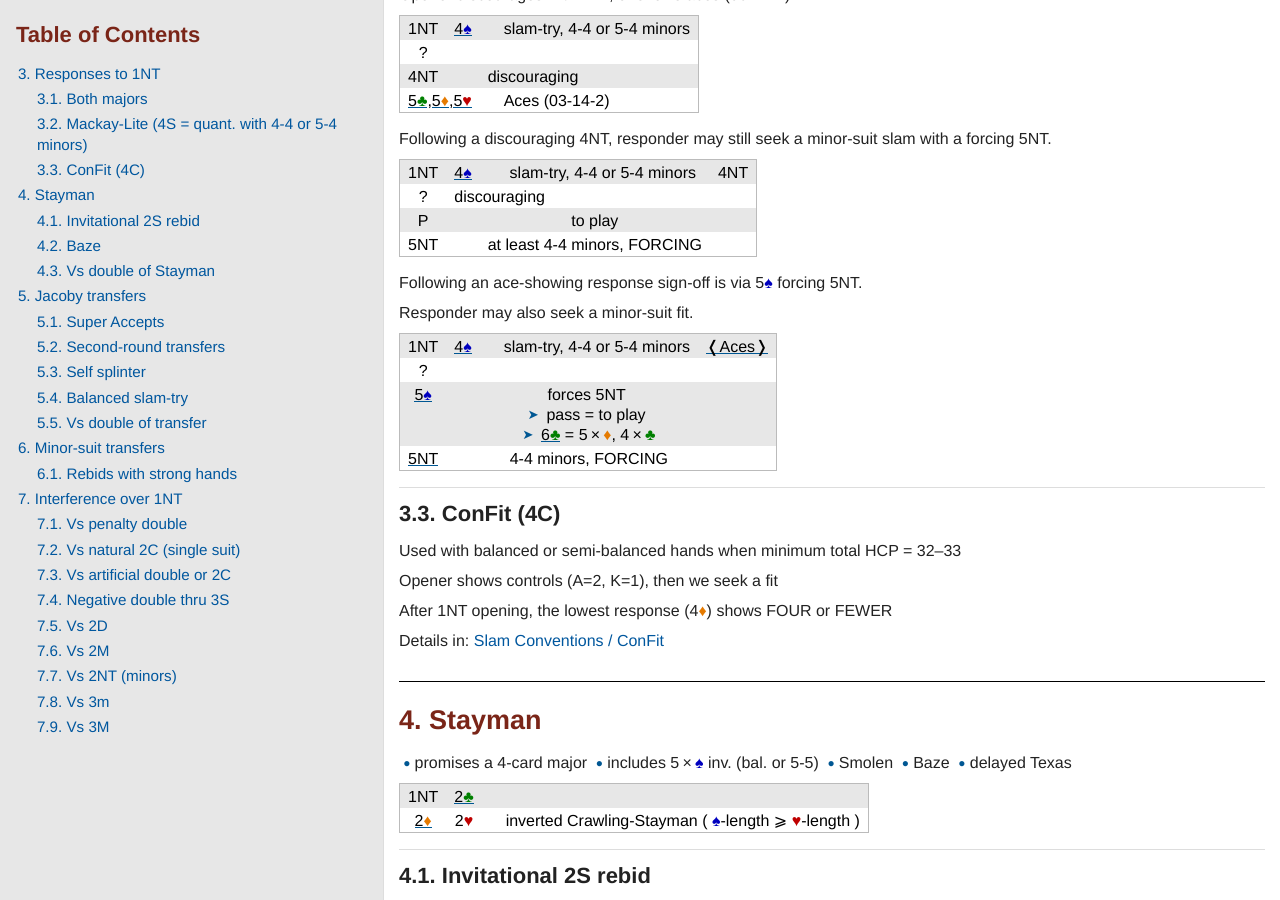
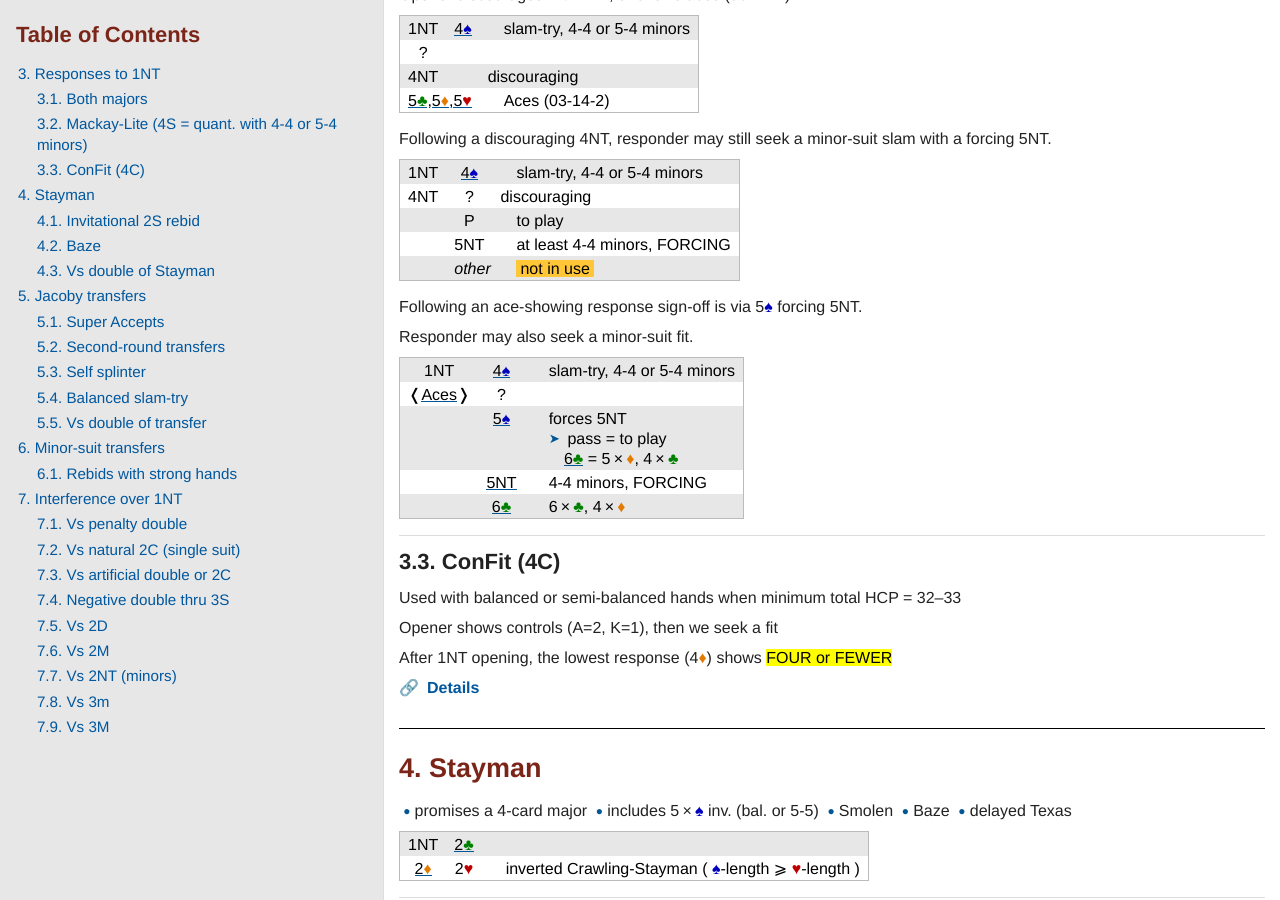
Before and after one commit to kjraywood/kjraywood.github.io, a Jekyll site: the page rbsys/one-notrump.html, which Jekyll copies as it is, in a window 1280 px wide and 900 px high, scrolled down 1262 px. Built offline with Jekyll 4.4.1, drawn with Linux system fonts in a browser that asks for light colours.

Commit message:
fix tables in 1N-4S

```diff
--- a/rbsys/one-notrump.html
+++ b/rbsys/one-notrump.html
@@ -281,25 +281,30 @@ slam with a forcing 5NT.</p>
 <tr>
 <td class="tableblock halign-center valign-top"><p class="tableblock">1NT</p></td>
 <td class="tableblock halign-center valign-top"><p class="tableblock"><span class="alert">4<span class="cardsuit blue">&#x2660;&#xFE0E;</span></span></p></td>
-<td class="tableblock halign-center valign-top"><p class="tableblock">&emsp;slam-try, 4-4 or 5-4 minors</p></td>
-<td class="tableblock halign-left valign-top"><p class="tableblock">4NT</p></td>
-</tr>
-<tr>
+<td class="tableblock halign-center valign-top"></td>
+<td class="tableblock halign-left valign-top"><p class="tableblock">slam-try, 4-4 or 5-4 minors</p></td>
+</tr>
+<tr>
+<td class="tableblock halign-center valign-top"><p class="tableblock">4NT</p></td>
 <td class="tableblock halign-center valign-top"><p class="tableblock">?</p></td>
 <td class="tableblock halign-left valign-top" colspan="2"><p class="tableblock">discouraging</p></td>
-<td class="tableblock halign-center valign-top"></td>
-</tr>
-<tr>
+</tr>
+<tr>
+<td class="tableblock halign-center valign-top"></td>
 <td class="tableblock halign-center valign-top"><p class="tableblock">P</p></td>
 <td class="tableblock halign-center valign-top"></td>
-<td class="tableblock halign-center valign-top"><p class="tableblock">to play</p></td>
-<td class="tableblock halign-left valign-top"></td>
-</tr>
-<tr>
+<td class="tableblock halign-left valign-top"><p class="tableblock">to play</p></td>
+</tr>
+<tr>
+<td class="tableblock halign-center valign-top"></td>
 <td class="tableblock halign-center valign-top"><p class="tableblock">5NT</p></td>
 <td class="tableblock halign-center valign-top"></td>
-<td class="tableblock halign-center valign-top"><p class="tableblock">at least 4-4 minors, FORCING</p></td>
-<td class="tableblock halign-left valign-top"></td>
+<td class="tableblock halign-left valign-top"><p class="tableblock">at least 4-4 minors, FORCING</p></td>
+</tr>
+<tr>
+<td class="tableblock halign-center valign-top"></td>
+<td class="tableblock halign-left valign-top" colspan="2"><p class="tableblock"><em>other</em></p></td>
+<td class="tableblock halign-left valign-top"><p class="tableblock"><span class="orange-bg">not in use</span></p></td>
 </tr>
 </tbody>
 </table>
@@ -320,28 +325,34 @@ slam with a forcing 5NT.</p>
 <tr>
 <td class="tableblock halign-center valign-top"><p class="tableblock">1NT</p></td>
 <td class="tableblock halign-center valign-top"><p class="tableblock"><span class="alert">4<span class="cardsuit blue">&#x2660;&#xFE0E;</span></span></p></td>
-<td class="tableblock halign-center valign-top"><p class="tableblock">&emsp;slam-try, 4-4 or 5-4 minors</p></td>
-<td class="tableblock halign-left valign-top"><p class="tableblock"><span class="alert">&#x276c;Aces&#x276d;</span></p></td>
-</tr>
-<tr>
-<td class="tableblock halign-center valign-top"><p class="tableblock">?</p></td>
-<td class="tableblock halign-center valign-top"></td>
-<td class="tableblock halign-center valign-top"></td>
-<td class="tableblock halign-left valign-top"></td>
-</tr>
-<tr>
+<td class="tableblock halign-center valign-top"></td>
+<td class="tableblock halign-left valign-top"><p class="tableblock">slam-try, 4-4 or 5-4 minors</p></td>
+</tr>
+<tr>
+<td class="tableblock halign-center valign-top"><p class="tableblock">&#x276c;<span class="alert">Aces</span>&#x276d;</p></td>
+<td class="tableblock halign-center valign-top"><p class="tableblock">?</p></td>
+<td class="tableblock halign-center valign-top"></td>
+<td class="tableblock halign-left valign-top"></td>
+</tr>
+<tr>
+<td class="tableblock halign-center valign-top"></td>
 <td class="tableblock halign-center valign-top"><p class="tableblock"><span class="alert">5<span class="cardsuit blue">&#x2660;&#xFE0E;</span></span></p></td>
 <td class="tableblock halign-center valign-top"></td>
-<td class="tableblock halign-center valign-top"><p class="tableblock">forces 5NT&#160;<br>
-<span class="nobr"><span class="mildblue small higher">&#x27a4;</span>&thinsp; pass = to play</span>&#160;<br>
-<span class="nobr"><span class="mildblue small higher">&#x27a4;</span>&thinsp; <span class="alert">6<span class="cardsuit green">&#x2663;&#xFE0E;</span></span> = 5&thinsp;&times;&thinsp;<span class="cardsuit orange">&#x2666;&#xFE0E;</span>, 4&thinsp;&times;&thinsp;<span class="cardsuit green">&#x2663;&#xFE0E;</span></span></p></td>
-<td class="tableblock halign-left valign-top"></td>
-</tr>
-<tr>
+<td class="tableblock halign-left valign-top"><p class="tableblock">forces 5NT&#160;<br>
+<span class="nobr"><span class="mildblue small higher">&#x27a4;</span>&thinsp; pass = to play</span><span class="backspacey"> </span><br>
+<span class="nobr"><span class="indent">&nbsp; </span> <span class="alert">6<span class="cardsuit green">&#x2663;&#xFE0E;</span></span> = 5&thinsp;&times;&thinsp;<span class="cardsuit orange">&#x2666;&#xFE0E;</span>, 4&thinsp;&times;&thinsp;<span class="cardsuit green">&#x2663;&#xFE0E;</span></span></p></td>
+</tr>
+<tr>
+<td class="tableblock halign-center valign-top"></td>
 <td class="tableblock halign-center valign-top"><p class="tableblock"><span class="alert">5NT</span></p></td>
 <td class="tableblock halign-center valign-top"></td>
-<td class="tableblock halign-center valign-top"><p class="tableblock">4-4 minors, FORCING</p></td>
-<td class="tableblock halign-left valign-top"></td>
+<td class="tableblock halign-left valign-top"><p class="tableblock">4-4 minors, FORCING</p></td>
+</tr>
+<tr>
+<td class="tableblock halign-center valign-top"></td>
+<td class="tableblock halign-center valign-top"><p class="tableblock"><span class="alert">6<span class="cardsuit green">&#x2663;&#xFE0E;</span></span></p></td>
+<td class="tableblock halign-center valign-top"></td>
+<td class="tableblock halign-left valign-top"><p class="tableblock">6&thinsp;&times;&thinsp;<span class="cardsuit green">&#x2663;&#xFE0E;</span>, 4&thinsp;&times;&thinsp;<span class="cardsuit orange">&#x2666;&#xFE0E;</span></p></td>
 </tr>
 </tbody>
 </table>
@@ -356,10 +367,10 @@ slam with a forcing 5NT.</p>
 <p>Opener shows controls (A=2, K=1), then we seek a fit</p>
 </div>
 <div class="paragraph">
-<p>After 1NT opening, the lowest response (4<span class="cardsuit orange">&#x2666;&#xFE0E;</span>) shows FOUR or FEWER</p>
-</div>
-<div class="paragraph">
-<p>Details in: <a href="slam-conventions.html#confit">Slam Conventions / ConFit</a></p>
+<p>After 1NT opening, the lowest response (4<span class="cardsuit orange">&#x2666;&#xFE0E;</span>) shows <mark>FOUR or FEWER</mark></p>
+</div>
+<div class="paragraph">
+<p>&#x1f517;&#xFE0F;&ensp;<a href="slam-conventions.html#confit"><strong>Details</strong></a></p>
 </div>
 </div>
 </div>
```
